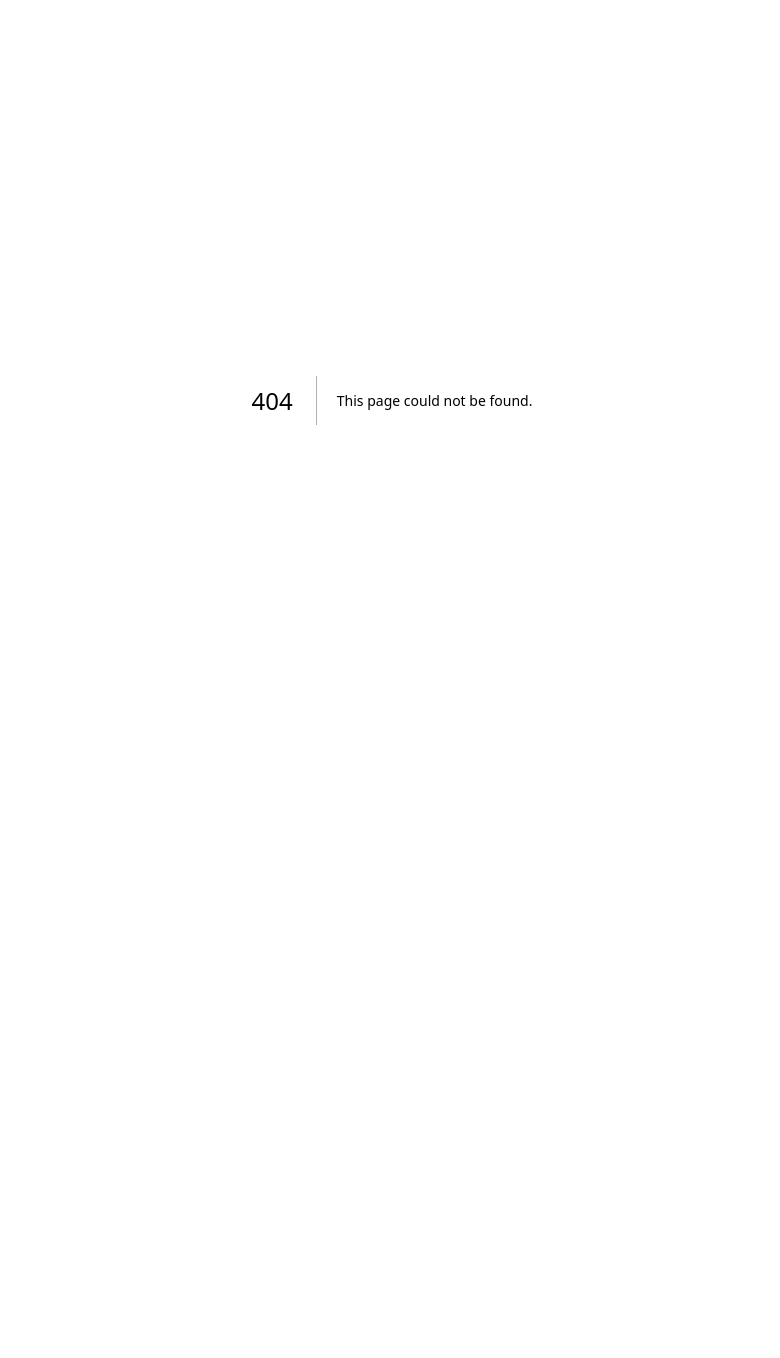
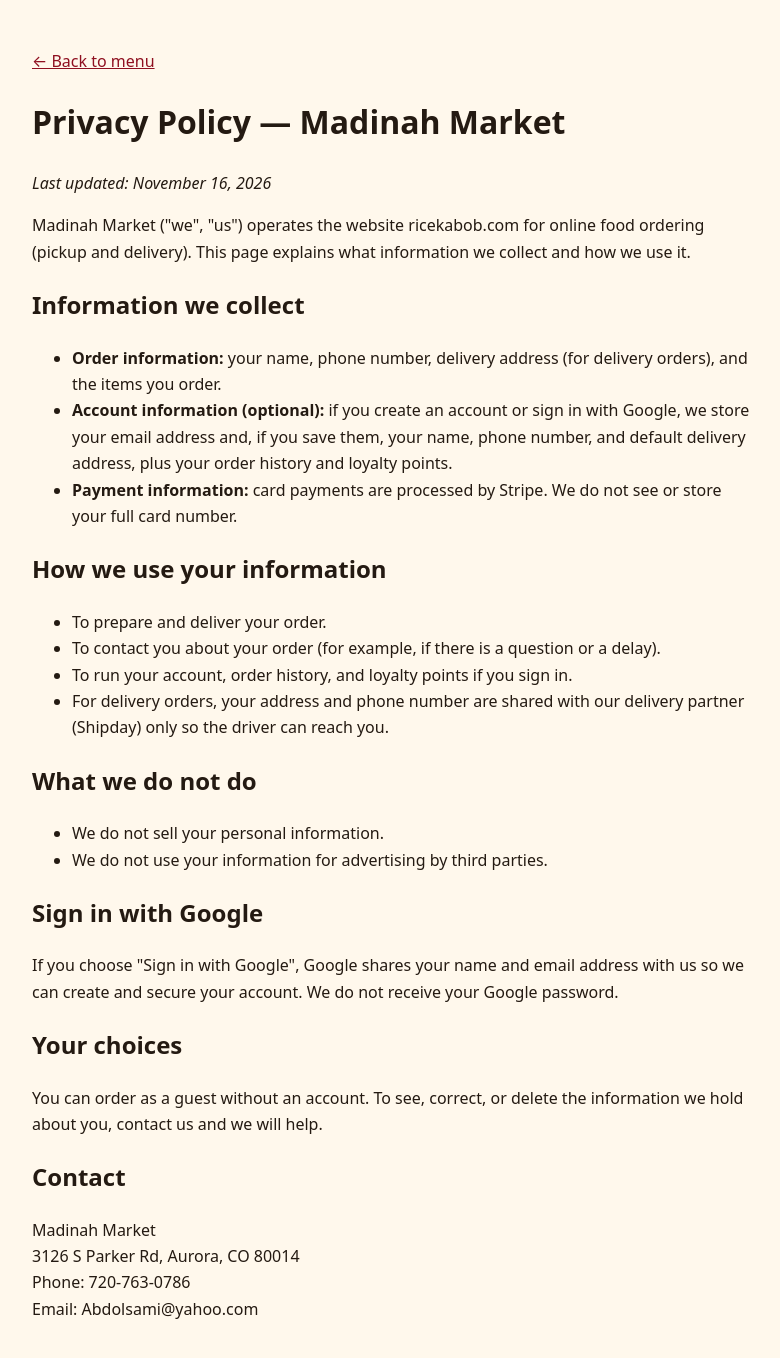
Before and after one commit to abdolsami24/ricekabob, a Next.js app: page /app/privacy in a window 1280 px wide. Before the commit this address had no page. Shown: the top 1358 px of the page, without its empty margins (248-1028 px from the left). Before the commit the page ends 800 px from the top, so only its background shows below. Built offline with nearby package versions, Linux system fonts and the light colour scheme.

Commit message:
Create page.tsx

```diff
--- /dev/null
+++ b/app/app/privacy/page.tsx
@@ -0,0 +1,97 @@
+// Privacy policy for Madinah Market (ricekabob.com). Required by Google
+// for the "Sign in with Google" consent screen, and linked from the site.
+
+export const metadata = { title: "Privacy Policy — Madinah Market" };
+
+export default function PrivacyPage() {
+  return (
+    <main
+      style={{
+        maxWidth: 760,
+        margin: "0 auto",
+        padding: "2rem 1.25rem 4rem",
+        lineHeight: 1.65,
+      }}
+    >
+      <p>
+        <a href="/">← Back to menu</a>
+      </p>
+      <h1>Privacy Policy — Madinah Market</h1>
+      <p>
+        <em>Last updated: November 16, 2026</em>
+      </p>
+      <p>
+        Madinah Market ("we", "us") operates the website ricekabob.com for
+        online food ordering (pickup and delivery). This page explains what
+        information we collect and how we use it.
+      </p>
+
+      <h2>Information we collect</h2>
+      <ul>
+        <li>
+          <strong>Order information:</strong> your name, phone number,
+          delivery address (for delivery orders), and the items you order.
+        </li>
+        <li>
+          <strong>Account information (optional):</strong> if you create an
+          account or sign in with Google, we store your email address and,
+          if you save them, your name, phone number, and default delivery
+          address, plus your order history and loyalty points.
+        </li>
+        <li>
+          <strong>Payment information:</strong> card payments are processed
+          by Stripe. We do not see or store your full card number.
+        </li>
+      </ul>
+
+      <h2>How we use your information</h2>
+      <ul>
+        <li>To prepare and deliver your order.</li>
+        <li>
+          To contact you about your order (for example, if there is a
+          question or a delay).
+        </li>
+        <li>
+          To run your account, order history, and loyalty points if you
+          sign in.
+        </li>
+        <li>
+          For delivery orders, your address and phone number are shared
+          with our delivery partner (Shipday) only so the driver can reach
+          you.
+        </li>
+      </ul>
+
+      <h2>What we do not do</h2>
+      <ul>
+        <li>We do not sell your personal information.</li>
+        <li>We do not use your information for advertising by third parties.</li>
+      </ul>
+
+      <h2>Sign in with Google</h2>
+      <p>
+        If you choose "Sign in with Google", Google shares your name and
+        email address with us so we can create and secure your account. We
+        do not receive your Google password.
+      </p>
+
+      <h2>Your choices</h2>
+      <p>
+        You can order as a guest without an account. To see, correct, or
+        delete the information we hold about you, contact us and we will
+        help.
+      </p>
+
+      <h2>Contact</h2>
+      <p>
+        Madinah Market
+        <br />
+        3126 S Parker Rd, Aurora, CO 80014
+        <br />
+        Phone: 720-763-0786
+        <br />
+        Email: Abdolsami@yahoo.com
+      </p>
+    </main>
+  );
+}
```
